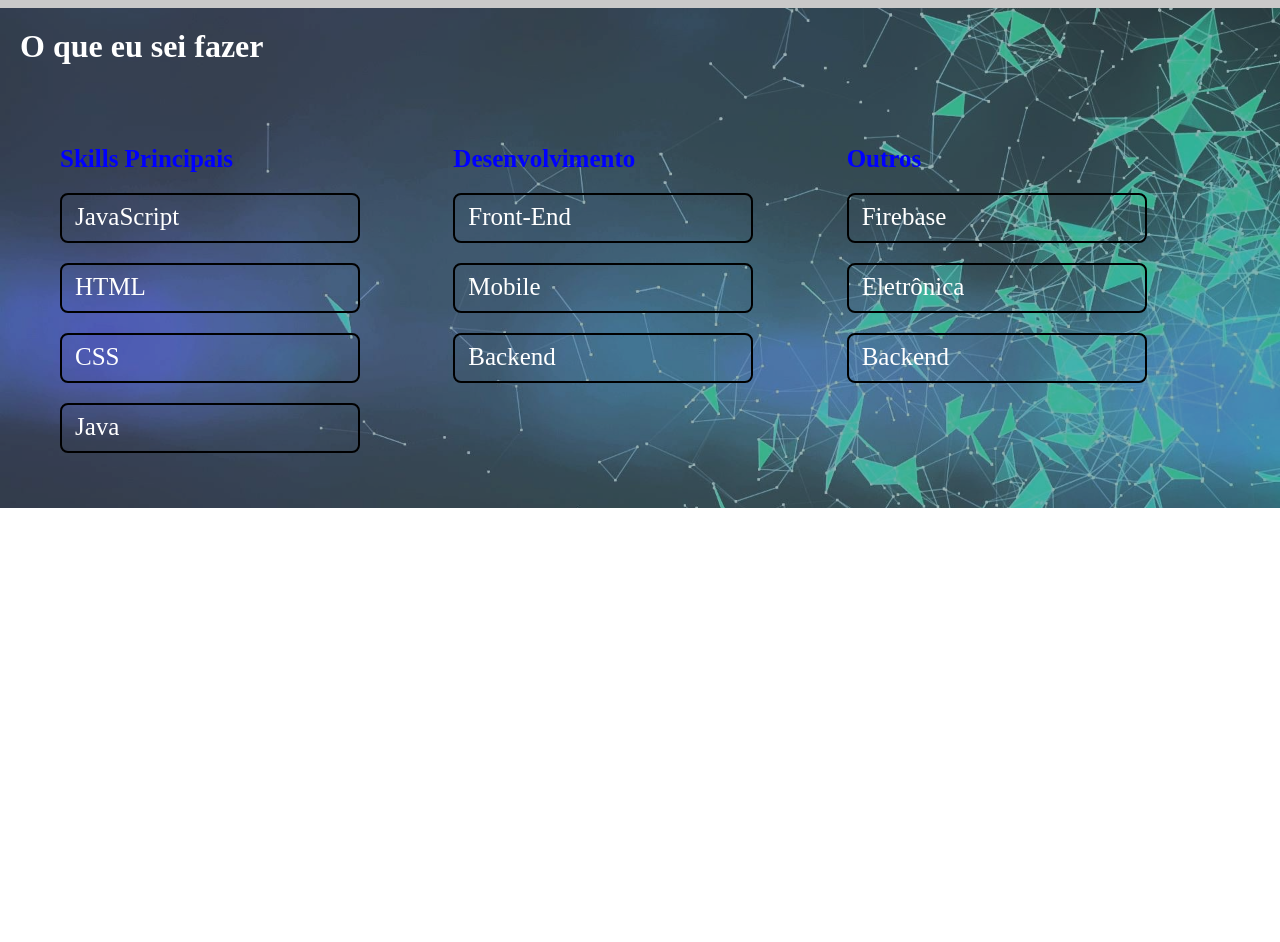
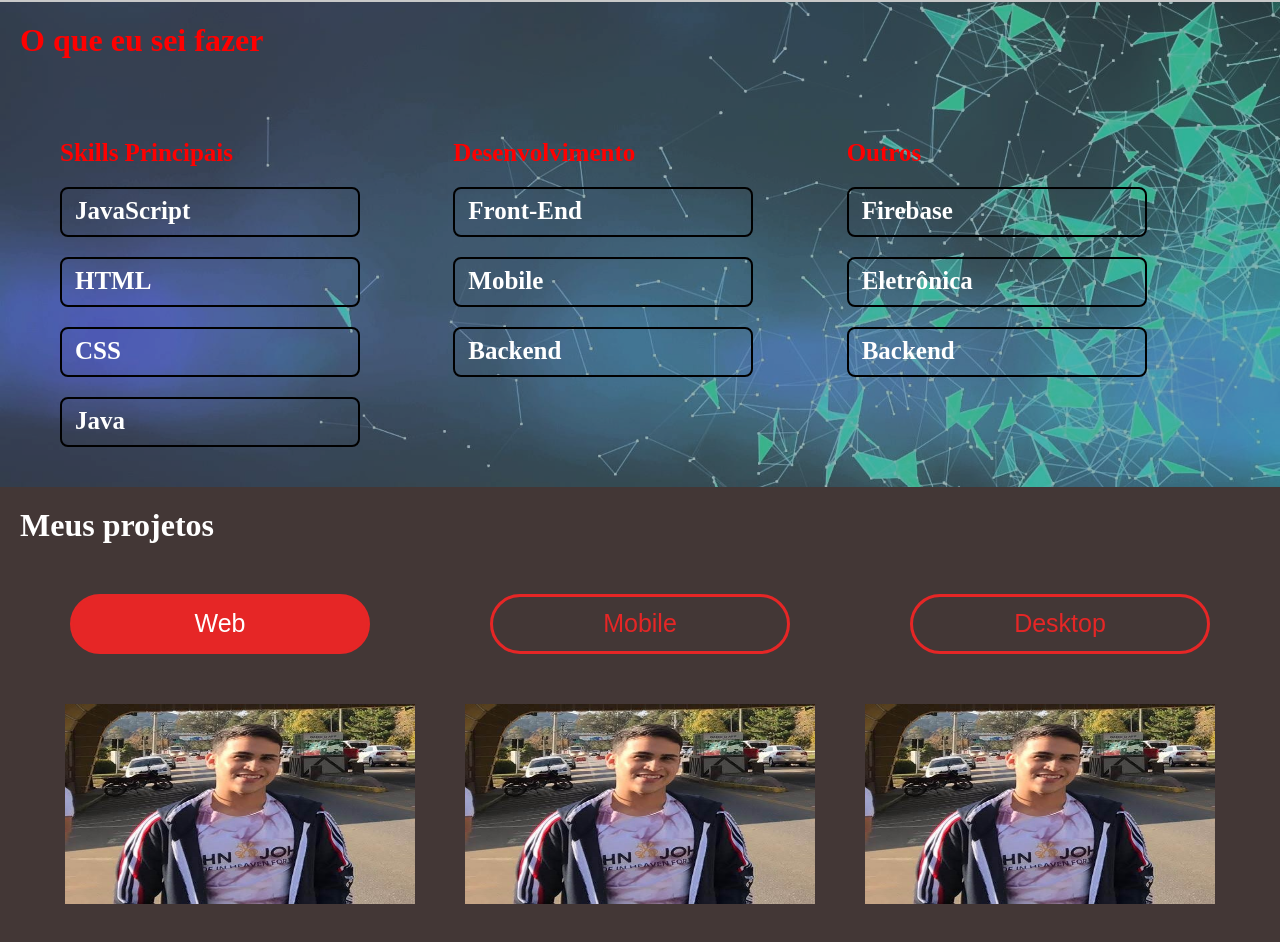
Before and after one commit to DanielSoaresRocha/my-portfolio, a React (Create React App) app: page / in a window 1280 px wide. Shown: the part 1311-2253 px from the top of the page. Before the commit the page ends 2000 px from the top, so only its background shows below. Built offline with nearby package versions, Linux system fonts and the light colour scheme.

Commit message:
Adicionando sessão de projetos

```diff
--- a/src/components/ProgressBar/styles.css
+++ b/src/components/ProgressBar/styles.css
@@ -15,6 +15,7 @@
     z-index: 20;
     font-size: 25px;
     color: white;
+    font-weight: bolder;
     position: absolute;
     margin: auto;
     margin-top: 5px;
--- a/src/pages/Home/index.js
+++ b/src/pages/Home/index.js
@@ -1,4 +1,4 @@
-import React, { useEffect } from 'react';
+import React, { useEffect, useState } from 'react';
 
 import './styles.css'
 
@@ -12,9 +12,28 @@ import curriculo from '../../assets/files/daniel_rocha.pdf';
 
 
 function Home () {
+    const [projects, setProjects] = useState([])
+
     useEffect(() => {
         fillProgressBars()
-    })
+        setProjects([
+            {
+                id: 0,
+                nome: 'nome0',
+                img: myImage
+            },
+            {
+                id: 1,
+                nome: 'nome1',
+                img: myImage
+            },
+            {
+                id: 2,
+                nome: 'nome2',
+                img: myImage
+            }
+        ])
+    }, [])
 
     return (
         <div className='containerHome'>
@@ -89,6 +108,23 @@ function Home () {
                     </ul>
                 </div>
             </div>
+
+            <div className='projects'>
+                <h1>Meus projetos</h1>
+                <div className='groupButtons'>
+                    <button className='active'>Web</button>
+                    <button>Mobile</button>
+                    <button>Desktop</button>
+                </div>
+
+                <ul>
+                    {projects.map(project => (
+                        <li key={project.id}>
+                            <img src={project.img} alt='project' />
+                        </li>
+                    ))}
+                </ul>
+            </div>
         </div>
     );
 }
--- a/src/pages/Home/styles.css
+++ b/src/pages/Home/styles.css
@@ -164,7 +164,7 @@
 
 .containerHome .skills h1{
     padding: 20px;
-    color: white;
+    color: red;
 }
 
 .containerHome .skills ul{
@@ -177,6 +177,62 @@
 }
 
 .containerHome .skills ul h2{
-    color: blue;
+    color: red;
     font-size: 25px;
 }
+
+/*------------------ PROJECTS --------------------*/
+
+.containerHome .projects{
+    background-color: #433736;
+    padding: 20px;
+}
+
+.containerHome .projects h1{
+    grid-column: 1/4;
+    color: white;
+    margin-bottom: 50px;
+}
+
+.containerHome .projects .groupButtons{
+    display: flex;
+    flex-direction: row;
+    width: 100%;
+    justify-content: space-between;
+    padding-right: 50px;
+    padding-left: 50px;
+}
+
+.containerHome .projects button{
+    color: rgb(230, 38, 38);
+    width: 300px;
+    height: 60px;
+    font-size: 25px;
+    background-color: transparent;
+    border-radius: 30px;
+    cursor: pointer;
+    border: 3px solid rgb(230, 38, 38);
+    outline: none;
+    justify-self: center;
+}
+
+.containerHome .projects button.active{
+    background-color: rgb(230, 38, 38);
+    color: white;
+}
+
+.containerHome .projects ul{
+    list-style: none;
+    padding: 20px;
+    display: grid;
+    grid-template-columns: 1fr 1fr 1fr;
+    margin-top: 30px;
+    text-align: center;
+    row-gap: 20px;
+}
+
+.containerHome .projects ul li img{
+    width: 350px;
+    height: 200px;
+
+}
--- a/src/utils/fillProgressBars.js
+++ b/src/utils/fillProgressBars.js
@@ -1,4 +1,4 @@
-const porcentagens = [160, 100, 200, 250, 210, 235, 210, 210, 135, 100]
+const porcentagens = [160, 100, 200, 250, 210, 235, 120, 210, 135, 100]
 
 function debounce (func, wait, immediate) {
     var timeout;
```
